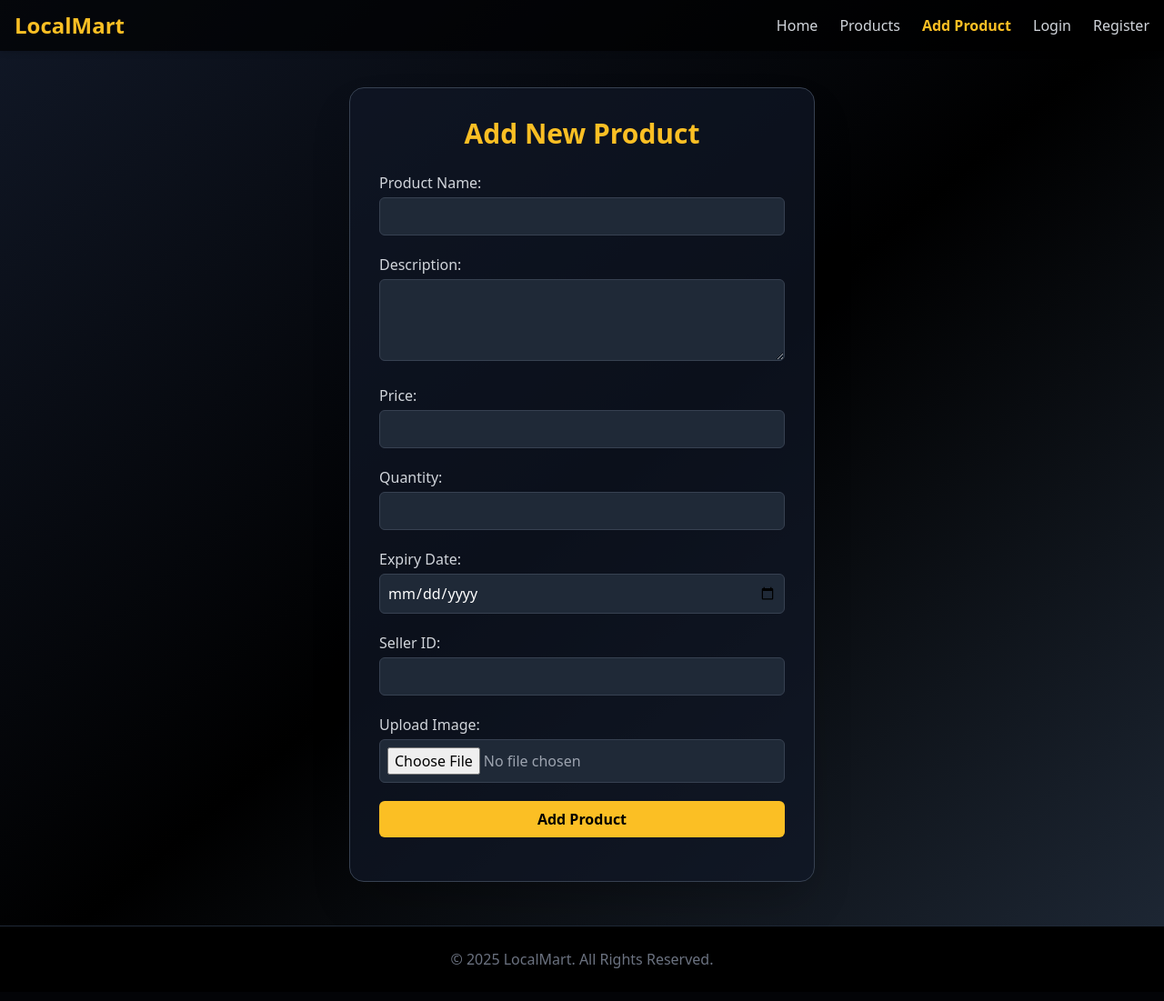
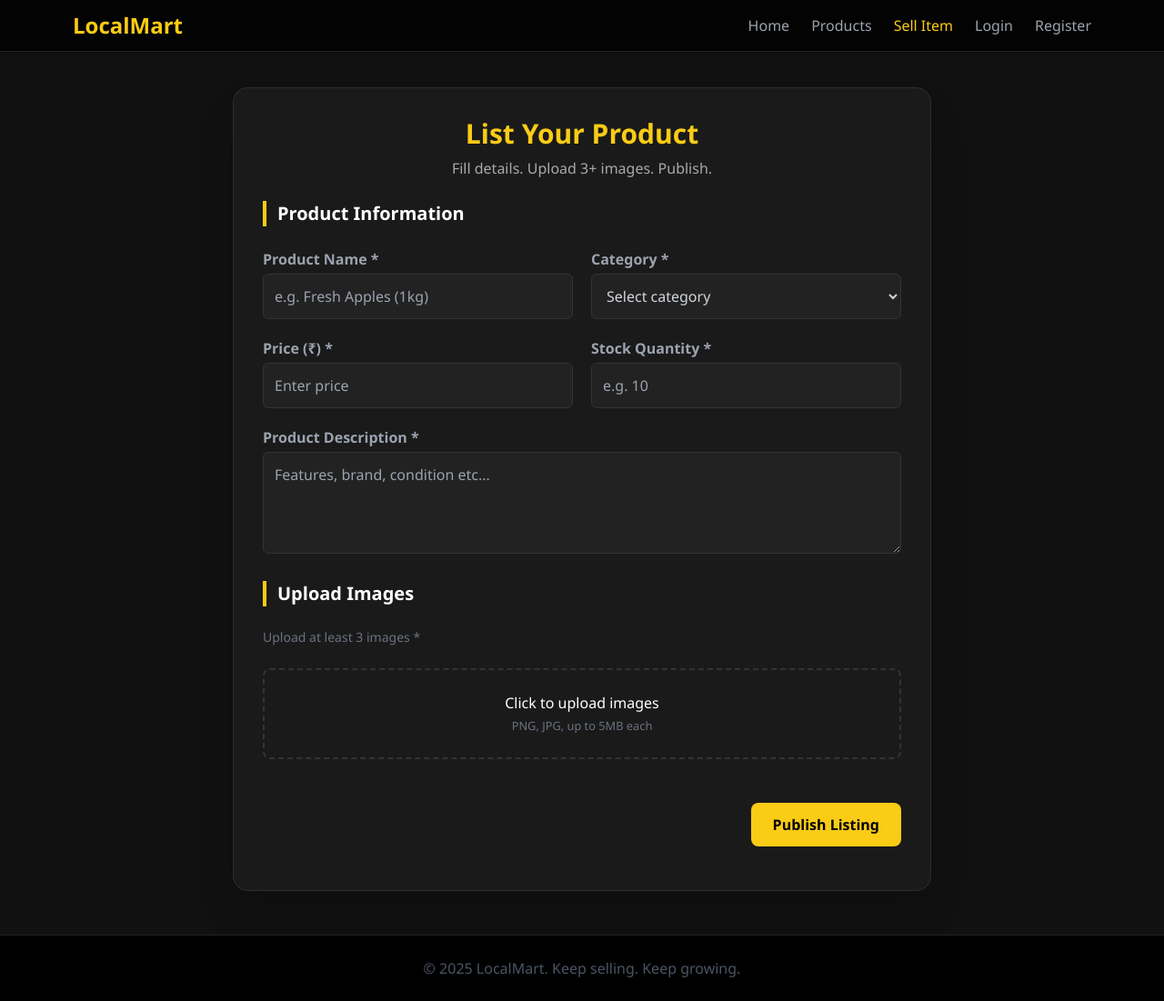
Before and after one commit to viveksaraswat123/localmart, a FastAPI app: page /add-product in a window 1280 px wide. Shown: the whole page at 91% size. Before the commit the page ends 1065 px from the top, so only its background shows below. Run offline with FastAPI, Linux system fonts and the light colour scheme; some libraries are stand-ins or nearby versions.

Commit message:
feat: add product category + conditional expiry

```diff
--- a/main.py
+++ b/main.py
@@ -372,11 +372,9 @@ def update_seller_profile(
     db.refresh(profile)
     return profile
 
-
-#PRODUCT APIs
+# PRODUCT APIs
 UPLOAD_DIR = "uploads"
 os.makedirs(UPLOAD_DIR, exist_ok=True)
-
 
 @app.post("/products/", response_model=schemas.Product, tags=["Products"])
 async def create_product(
@@ -384,31 +382,42 @@ async def create_product(
     description: str = Form(...),
     price: float = Form(...),
     quantity: int = Form(...),
+    category: str = Form(...),
     expiry_date: Optional[date] = Form(None),
-    image: UploadFile = File(...),
+    image: List[UploadFile] = File(...),  # Multi image upload
     current_user: models.User = Depends(role_required(["seller", "admin"])),
     db: Session = Depends(get_db),
 ):
-    # Only images
+    if len(image) < 3:
+        raise HTTPException(400, "Minimum 3 images required")
+
+    # Save first image as thumbnail
+    thumb = image[0]
     allowed_types = ["image/jpeg", "image/png", "image/webp"]
-    if image.content_type not in allowed_types:
-        raise HTTPException(status_code=400, detail="Only JPG, PNG, and WEBP allowed")
+    if thumb.content_type not in allowed_types:
+        raise HTTPException(400, "Only JPG/PNG/WebP allowed")
 
-    # Save uploaded image
-    image_filename = f"{int(datetime.utcnow().timestamp())}_{image.filename}"
-    image_path = os.path.join(UPLOAD_DIR, image_filename)
-    with open(image_path, "wb") as buffer:
-        buffer.write(await image.read())
-    image_url = f"/uploads/{image_filename}"
+    filename = f"{int(datetime.utcnow().timestamp())}_{thumb.filename}"
+    path = os.path.join(UPLOAD_DIR, filename)
+
+    with open(path, "wb") as f:
+        f.write(await thumb.read())
+
+    image_url = f"/uploads/{filename}"
+
+    # Expiry required only for Grocery
+    if "grocery" in category.lower() and not expiry_date:
+        raise HTTPException(400, "Expiry date is required for grocery items")
 
     product = models.Product(
         name=name,
         description=description,
         price=price,
         quantity=quantity,
+        category=category,
         expiry_date=expiry_date,
         image_url=image_url,
-        seller_id=current_user.id,  # <- seller taken from JWT
+        seller_id=current_user.id,  # AUTO SET FROM JWT
     )
 
     db.add(product)
@@ -449,9 +458,8 @@ def update_product(
     if not product:
         raise HTTPException(404, "Product not found")
 
-    # Only owner seller OR admin can update
     if current_user.role != "admin" and product.seller_id != current_user.id:
-        raise HTTPException(403, "You are not allowed to edit this product")
+        raise HTTPException(403, "Not authorized to edit this product")
 
     if product_in.name is not None:
         product.name = product_in.name
@@ -461,10 +469,18 @@ def update_product(
         product.price = product_in.price
     if product_in.quantity is not None:
         product.quantity = product_in.quantity
+
+    # NEW: category update
+    if product_in.category is not None:
+        product.category = product_in.category
+
+    # NEW: expiry update
     if product_in.expiry_date is not None:
         product.expiry_date = product_in.expiry_date
-    if product_in.image_url is not None:
-        product.image_url = product_in.image_url
+
+    # If category is Grocery, expiry must exist
+    if "grocery" in product.category.lower() and not product.expiry_date:
+        raise HTTPException(400, "Grocery items must have expiry date")
 
     db.commit()
     db.refresh(product)
@@ -482,7 +498,7 @@ def delete_product(
         raise HTTPException(404, "Product not found")
 
     if current_user.role != "admin" and product.seller_id != current_user.id:
-        raise HTTPException(403, "You are not allowed to delete this product")
+        raise HTTPException(403, "Not authorized to delete this product")
 
     db.delete(product)
     db.commit()
--- a/models.py
+++ b/models.py
@@ -49,13 +49,16 @@ class Product(Base):
     description = Column(String, nullable=False)
     price = Column(Float, nullable=False)
     quantity = Column(Integer, nullable=False)
+
+    category = Column(String, nullable=False)  # <-- ADD THIS
     expiry_date = Column(Date, nullable=True)
     image_url = Column(String, nullable=True)
 
     seller_id = Column(Integer, ForeignKey("users.id"), nullable=False)
 
-    seller = relationship("User", back_populates="products")  # Seller = User with role="seller"
+    seller = relationship("User", back_populates="products")
     orders = relationship("Order", back_populates="product")
+
 
 
 class Order(Base):
--- a/schemas.py
+++ b/schemas.py
@@ -50,6 +50,7 @@ class ProductBase(BaseModel):
     description: str
     price: float
     quantity: int
+    category: str
     expiry_date: Optional[date] = None
     image_url: Optional[str] = None
 
@@ -63,6 +64,7 @@ class ProductCreate(ProductBase):
 
 
 class ProductUpdate(BaseModel):
+    category: Optional[str] = None  # NEW
     name: Optional[str] = None
     description: Optional[str] = None
     price: Optional[float] = None
--- a/static/add_products.js
+++ b/static/add_products.js
@@ -1,11 +1,9 @@
-const API_URL = "http://127.0.0.1:8000/products/";
+const API_URL = "http://127.0.0.0.1:8000/products/";
 
 document.getElementById("productForm").addEventListener("submit", async function (e) {
     e.preventDefault();
 
     const form = e.target;
-    const formData = new FormData(form);
-
     const token = localStorage.getItem("token");
 
     if (!token) {
@@ -14,11 +12,18 @@ document.getElementById("productForm").addEventListener("submit", async function
         return;
     }
 
+    const payload = JSON.parse(atob(token.split(".")[1]));
+    const sellerId = payload.sub;  // extracted seller ID
+
+    const formData = new FormData(form);
+    formData.append("seller_id", sellerId);  // auto-set seller
+    // Grocery expiry logic already handled by backend
+
     try {
         const response = await fetch(API_URL, {
             method: "POST",
             headers: {
-                "Authorization": "Bearer " + token       // 🔥 REQUIRED
+                "Authorization": "Bearer " + token
             },
             body: formData
         });
@@ -28,16 +33,16 @@ document.getElementById("productForm").addEventListener("submit", async function
 
         if (response.ok) {
             msg.style.color = "limegreen";
-            msg.textContent = "Product added successfully!";
+            msg.textContent = "Product published successfully!";
             form.reset();
         } else {
             msg.style.color = "red";
-            msg.textContent = "Failed to add product: " + (result.detail || "Unknown error");
+            msg.textContent = "Failed: " + (result.detail || "Unknown error");
         }
     } catch (err) {
         console.error("Error:", err);
         const msg = document.getElementById("message");
         msg.style.color = "red";
-        msg.textContent = "⚠️ Server error. Please try again.";
+        msg.textContent = "⚠ Server error. Retry.";
     }
 });
--- a/templates/add_product.html
+++ b/templates/add_product.html
@@ -3,77 +3,197 @@
 <head>
   <meta charset="UTF-8" />
   <meta name="viewport" content="width=device-width, initial-scale=1.0" />
-  <title>Add Product | LocalMart</title>
-  <link href="https://cdn.jsdelivr.net/npm/tailwindcss@2.2.19/dist/tailwind.min.css" rel="stylesheet">
+  <title>Sell Your Item • LocalMart</title>
+  <script src="https://cdn.tailwindcss.com"></script>
+
+  <style>
+    :root {
+      --primary: #facc15;
+      --bg: #111;
+      --card-bg: #1a1a1a;
+      --border: #2d2d2d;
+      --text-light: #aaa;
+    }
+    body {
+      margin: 0;
+      font-family: "Segoe UI", Arial, sans-serif;
+      background: var(--bg);
+      color: white;
+    }
+  </style>
 </head>
-<body class="bg-gradient-to-br from-gray-900 via-black to-gray-800 text-white font-sans">
 
-  <nav class="bg-black bg-opacity-70 fixed w-full top-0 shadow-md z-50">
-    <div class="max-w-7xl mx-auto px-4 py-3 flex justify-between items-center">
+<body>
+
+  <!-- Navbar -->
+  <nav class="bg-black bg-opacity-80 fixed w-full top-0 shadow-md z-50 border-b border-[#222]">
+    <div class="max-w-6xl mx-auto px-4 py-3 flex justify-between items-center">
       <h1 class="text-2xl font-bold text-yellow-400">LocalMart</h1>
-      <ul class="flex space-x-6 text-gray-300">
+      <ul class="flex space-x-6 text-gray-400 font-medium">
         <li><a href="/" class="hover:text-yellow-400">Home</a></li>
         <li><a href="/products_page" class="hover:text-yellow-400">Products</a></li>
-        <li><a href="/add-product" class="text-yellow-400 font-semibold">Add Product</a></li>
+        <li><a href="/add-product" class="text-yellow-400">Sell Item</a></li>
         <li><a href="/login" class="hover:text-yellow-400">Login</a></li>
         <li><a href="/register" class="hover:text-yellow-400">Register</a></li>
       </ul>
     </div>
   </nav>
-  <main class="pt-24 flex justify-center px-4">
-    <div class="bg-gray-900 bg-opacity-70 backdrop-blur-md rounded-2xl shadow-2xl p-8 w-full max-w-lg border border-gray-700">
-      <h2 class="text-3xl font-bold text-center text-yellow-400 mb-6">Add New Product</h2>
 
-      <form id="productForm" enctype="multipart/form-data" class="space-y-5">
+  <main class="pt-24 px-4 flex justify-center">
+    <div class="w-full max-w-3xl bg-[var(--card-bg)] p-8 rounded-2xl shadow-2xl border border-[var(--border)]">
+
+      <!-- Page Header -->
+      <h2 class="text-3xl font-bold text-yellow-400 text-center mb-2">List Your Product</h2>
+      <p class="text-center text-[var(--text-light)] mb-6">Fill details. Upload 3+ images. Publish.</p>
+
+      <form id="productForm" enctype="multipart/form-data" class="space-y-6">
+
+        <!-- Section 1 -->
+        <h3 class="text-xl font-bold border-l-4 border-yellow-400 pl-3">Product Information</h3>
+
+        <div class="grid grid-cols-1 md:grid-cols-2 gap-5">
 
           <div>
-          <label class="block text-gray-300 mb-1">Product Name:</label>
-          <input type="text" name="name" required class="w-full p-2 rounded-md bg-gray-800 text-white border border-gray-700 focus:ring-2 focus:ring-yellow-400 focus:outline-none" />
+            <label class="block text-gray-400 mb-1 font-semibold">Product Name *</label>
+            <input type="text" name="name" required placeholder="e.g. Fresh Apples (1kg)"
+              class="w-full p-3 rounded-md bg-[#222] border border-[#333] focus:ring-2 focus:ring-yellow-400 outline-none" />
           </div>
 
           <div>
-          <label class="block text-gray-300 mb-1">Description:</label>
-          <textarea name="description" required rows="3" class="w-full p-2 rounded-md bg-gray-800 text-white border border-gray-700 focus:ring-2 focus:ring-yellow-400 focus:outline-none"></textarea>
+            <label class="block text-gray-400 mb-1 font-semibold">Category *</label>
+            <select name="category" required
+              class="w-full p-3 rounded-md bg-[#222] border border-[#333] focus:ring-2 focus:ring-yellow-400 outline-none text-gray-300">
+              <option value="">Select category</option>
+              <option>Grocery</option>
+              <option>Electronics</option>
+              <option>Fashion</option>
+              <option>Beauty</option>
+              <option>Stationery</option>
+              <option>Local Services</option>
+            </select>
           </div>
 
           <div>
-          <label class="block text-gray-300 mb-1">Price:</label>
-          <input type="number" step="0.01" name="price" required class="w-full p-2 rounded-md bg-gray-800 text-white border border-gray-700 focus:ring-2 focus:ring-yellow-400 focus:outline-none" />
+            <label class="block text-gray-400 mb-1 font-semibold">Price (₹) *</label>
+            <input type="number" step="0.01" name="price" required placeholder="Enter price"
+              class="w-full p-3 rounded-md bg-[#222] border border-[#333] focus:ring-2 focus:ring-yellow-400 outline-none" />
           </div>
 
           <div>
-          <label class="block text-gray-300 mb-1">Quantity:</label>
-          <input type="number" name="quantity" required class="w-full p-2 rounded-md bg-gray-800 text-white border border-gray-700 focus:ring-2 focus:ring-yellow-400 focus:outline-none" />
+            <label class="block text-gray-400 mb-1 font-semibold">Stock Quantity *</label>
+            <input type="number" name="quantity" required placeholder="e.g. 10"
+              class="w-full p-3 rounded-md bg-[#222] border border-[#333] focus:ring-2 focus:ring-yellow-400 outline-none" />
           </div>
 
-        <div>
-          <label class="block text-gray-300 mb-1">Expiry Date:</label>
-          <input type="date" name="expiry_date" class="w-full p-2 rounded-md bg-gray-800 text-white border border-gray-700 focus:ring-2 focus:ring-yellow-400 focus:outline-none" />
+          <div class="md:col-span-2">
+            <label class="block text-gray-400 mb-1 font-semibold">Product Description *</label>
+            <textarea name="description" required placeholder="Features, brand, condition etc..."
+              class="w-full p-3 rounded-md bg-[#222] border border-[#333] focus:ring-2 focus:ring-yellow-400 outline-none h-28"></textarea>
           </div>
 
-        <div>
-          <label class="block text-gray-300 mb-1">Seller ID:</label>
-          <input type="number" name="seller_id" required class="w-full p-2 rounded-md bg-gray-800 text-white border border-gray-700 focus:ring-2 focus:ring-yellow-400 focus:outline-none" />
         </div>
 
-        <div>
-          <label class="block text-gray-300 mb-1">Upload Image:</label>
-          <input type="file" name="image" accept="image/*" class="w-full p-2 rounded-md bg-gray-800 text-gray-400 border border-gray-700 focus:ring-2 focus:ring-yellow-400 focus:outline-none" />
+        <!-- Expiry (Conditional) -->
+        <div id="expiryWrapper">
+          <label class="block text-gray-400 mb-1 font-semibold">Expiry Date</label>
+          <input type="date" name="expiry_date"
+            class="w-full p-3 rounded-md bg-[#222] border border-[#333] focus:ring-2 focus:ring-yellow-400 outline-none text-gray-300" />
         </div>
 
-        <button type="submit" class="w-full bg-yellow-400 hover:bg-yellow-500 text-black font-semibold py-2 px-4 rounded-md transition-all">
-          Add Product
+        <!-- Upload Images -->
+        <h3 class="text-xl font-bold border-l-4 border-yellow-400 pl-3">Upload Images</h3>
+        <p class="text-sm text-gray-500">Upload at least 3 images *</p>
+
+        <div class="border-2 border-dashed border-[#333] p-6 text-center rounded-lg cursor-pointer hover:border-yellow-400 transition"
+          onclick="document.getElementById('fileInput').click()">
+          Click to upload images
+          <br/>
+          <small class="text-gray-500">PNG, JPG, up to 5MB each</small>
+        </div>
+
+        <input type="file" id="fileInput" multiple accept="image/*" class="hidden" required
+          onchange="previewImages(event)" />
+
+        <div id="preview" class="flex flex-wrap gap-3 mt-3"></div>
+
+        <!-- Submit -->
+        <div class="text-right">
+          <button type="submit"
+            class="bg-yellow-400 hover:bg-yellow-500 text-black font-bold py-3 px-6 rounded-lg transition">
+            Publish Listing
           </button>
+        </div>
+
       </form>
 
-      <p id="message" class="text-center mt-4 text-green-400"></p>
+      <p id="message" class="text-center mt-4 text-green-400 font-medium"></p>
     </div>
   </main>
 
-  <footer class="bg-black text-gray-500 py-6 text-center border-t border-gray-800 mt-12">
-    <p>&copy; 2025 LocalMart. All Rights Reserved.</p>
+  <footer class="bg-black text-gray-600 py-6 text-center border-t border-[#222] mt-12">
+    &copy; 2025 LocalMart. Keep selling. Keep growing.
   </footer>
 
-  <script src="/static/add_products.js"></script>
+  <script>
+    // Preview multiple images
+    // TC: O(n)
+    function previewImages(event) {
+      const files = event.target.files;
+      const previewBox = document.getElementById("preview");
+      previewBox.innerHTML = "";
+      Array.from(files).forEach(file => {
+        const img = document.createElement("img");
+        img.src = URL.createObjectURL(file);
+        img.className = "w-28 h-28 object-cover rounded-lg border border-[#444]";
+        previewBox.appendChild(img);
+      });
+    }
+
+    // RBAC + Expiry conditional logic
+    // TC: O(1)
+    document.addEventListener("DOMContentLoaded", () => {
+      const form = document.getElementById("productForm");
+      const category = form.querySelector("select[name='category']");
+      const expiryWrapper = document.getElementById("expiryWrapper");
+
+      expiryWrapper.style.display = "none";
+
+      category.addEventListener("change", () => {
+        // show expiry only when grocery selected
+        // TC: O(1)
+        if (category.value.toLowerCase().includes("grocery")) {
+          expiryWrapper.style.display = "block";
+        } else {
+          expiryWrapper.style.display = "none";
+        }
+      });
+
+      form.addEventListener("submit", (e) => {
+        e.preventDefault();
+
+        const token = localStorage.getItem("token");
+        if (!token) {
+          document.getElementById("message").innerText = "Login required";
+          return;
+        }
+
+        const payload = JSON.parse(atob(token.split(".")[1]));
+        const sellerId = payload.seller_id;
+
+        const formData = new FormData(form);
+        formData.append("seller_id", sellerId);
+
+        fetch("/auth/add_product", {
+          method: "POST",
+          headers: { Authorization: `Bearer ${token}` },
+          body: formData
+        })
+        .then(res => res.json())
+        .then(() => document.getElementById("message").innerText = "Item Published")
+        .catch(() => document.getElementById("message").innerText = "Error publishing item");
+      });
+    });
+  </script>
+
 </body>
 </html>
```
Also changed, not shown: crud.py (+7 -2 lines), localmart.db. Lines whose indentation alone changed are shown as unchanged.
